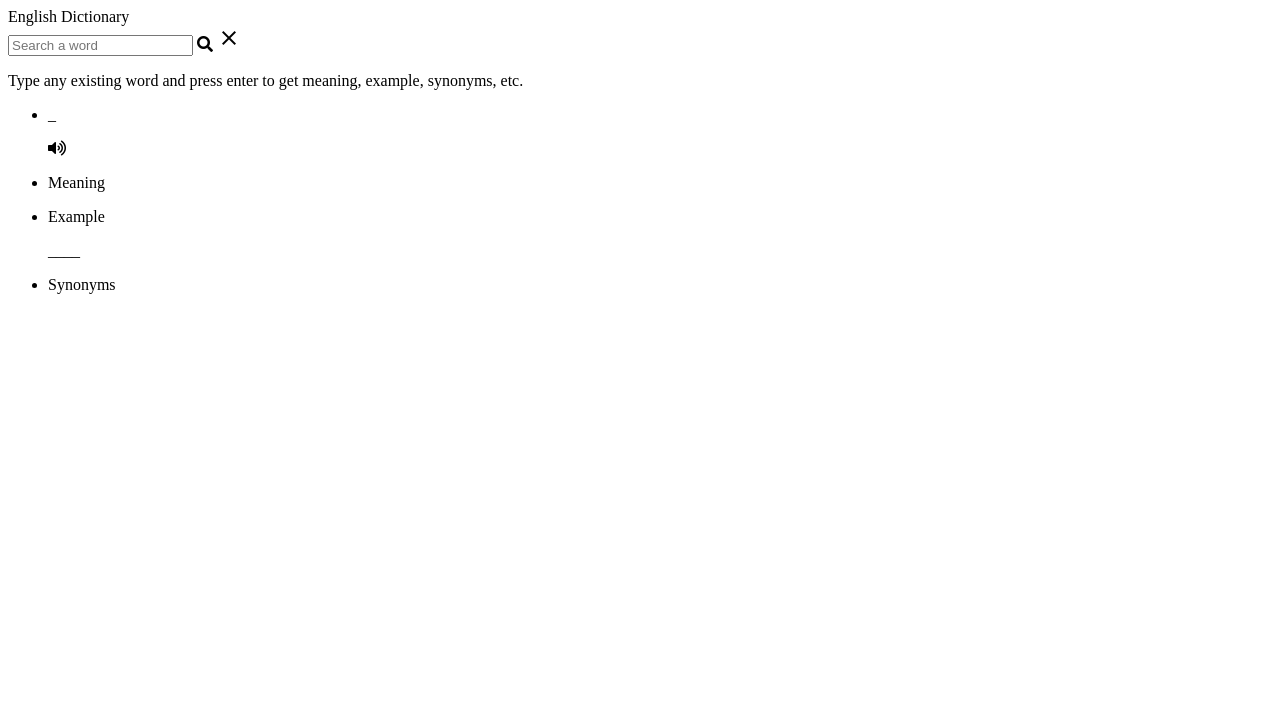
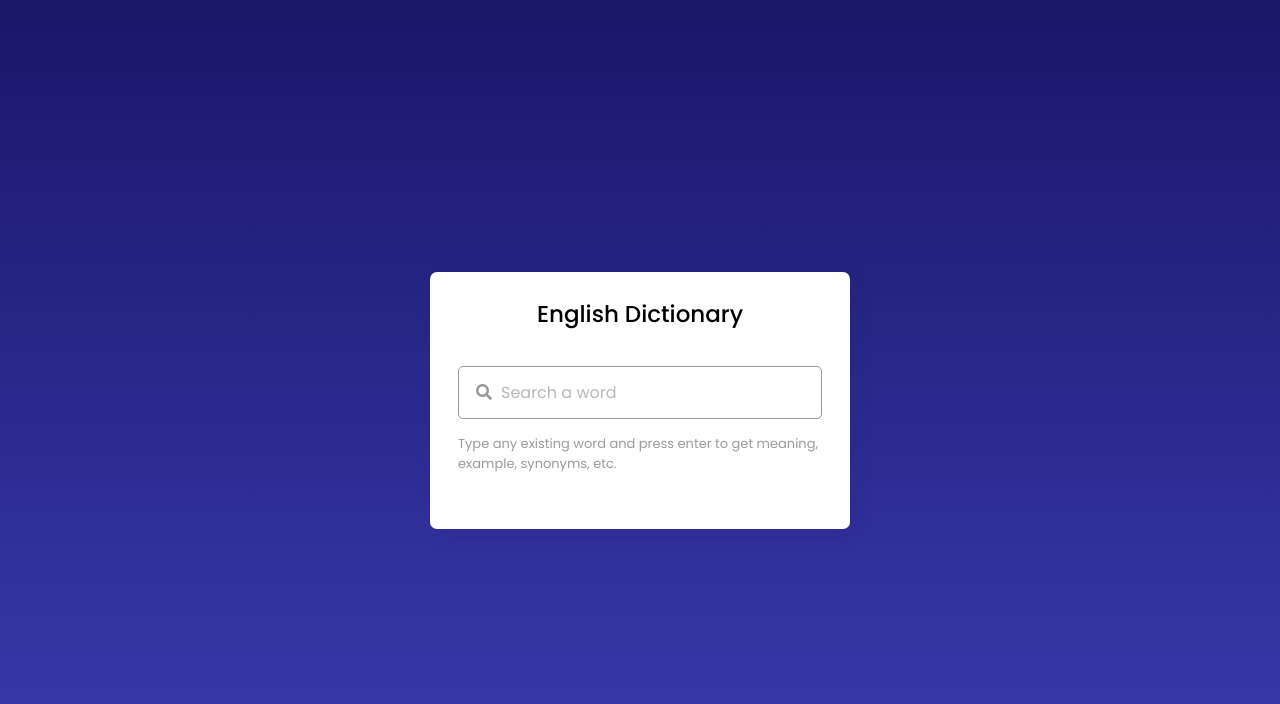
Before and after one commit to BethelMutunga/Dictionary_assignment-5, a plain HTML site: page index.html in a window 1280 px wide. Drawn offline with Linux system fonts and the light colour scheme.

Commit message:
initialize

```diff
--- a/index.html
+++ b/index.html
@@ -19,7 +19,7 @@
       rel="stylesheet"
     />
     <!-- stylesheet link -->
-    <link rel="stylesheet" href="./assets/styles.css" />
+    <link rel="stylesheet" href="./assets/style.css" />
     <!-- Title -->
     <title>English Dictionary</title>
   </head>
@@ -68,6 +68,6 @@
       </div>
     </ul>
   </div>
-  <script src="./assets/index.js"></script>
+  <script src="./assets/main.js"></script>
 </body>
 </html>
```
